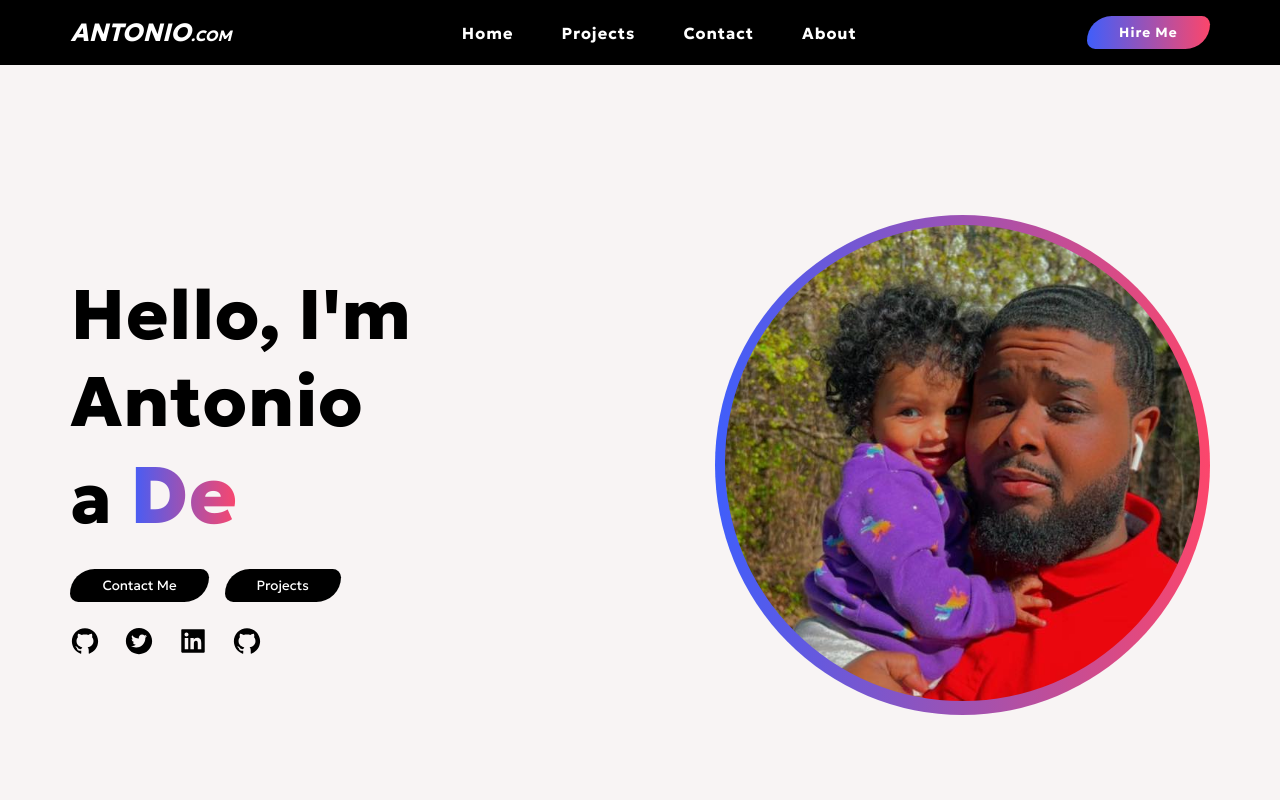
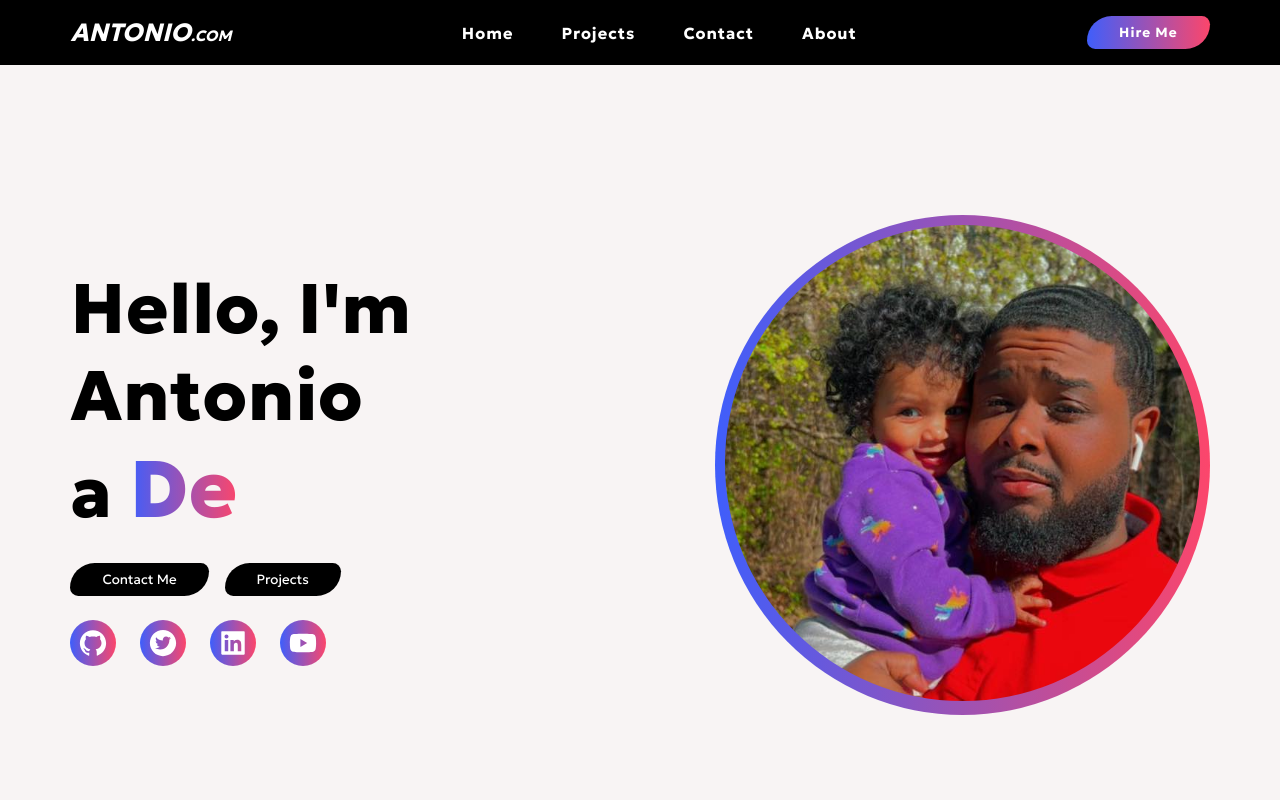
Before and after one commit to DevAntonioRogers/portfolio-website, a Next.js app: page / in a window 1280 px wide. Shown: the top 800 px of the page. Built offline with nearby package versions, Linux system fonts and the light colour scheme.

Commit message:
Few Fixes

```diff
--- a/app/components/Hero.css
+++ b/app/components/Hero.css
@@ -79,7 +79,7 @@
   margin-top: 1.5rem;
 }
 
-.hero-socials > span {
+.hero-socials > a {
   font-size: 1.5rem;
   background: #fc466b;
   background: -webkit-linear-gradient(to right, #3f5efb, #fc466b);
--- a/app/components/Hero.jsx
+++ b/app/components/Hero.jsx
@@ -51,7 +51,7 @@ const Hero = () => {
             </a>
 
             <a href="https://www.youtube.com/channel/UCIK_w9r2GzL13YlZcdYtOig" target="_blank">
-              <AiFillGithub size={30} />
+              <AiFillYoutube size={30} />
             </a>
           </div>
         </div>
```
